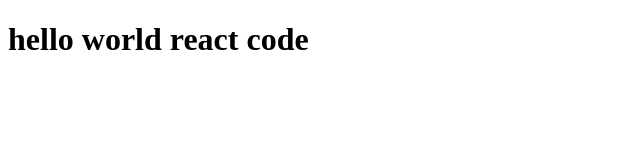
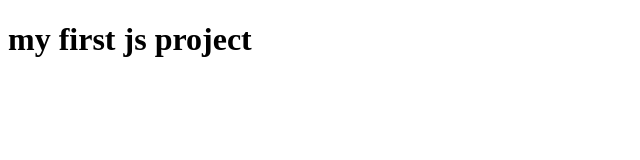
Before and after one commit to spsuzair/JavaScriptProjects, a plain HTML site: page index.html in a window 1280 px wide. Shown: the whole page, without its empty margins (0-640 px from the left). Drawn offline with Linux system fonts and the light colour scheme.

Commit message:
Update index.html
My First

```diff
--- a/index.html
+++ b/index.html
@@ -3,9 +3,9 @@
 <head>
     <meta charset="UTF-8">
     <meta name="viewport" content="width=device-width, initial-scale=1.0">
-    <title>JS Lib</title>
+    <title>JavaScript Projects </title>
 </head>
 <body>
-  <h1>hello world react code</h1>
+  <h1>my first js project </h1>
 </body>
 </html>
```
